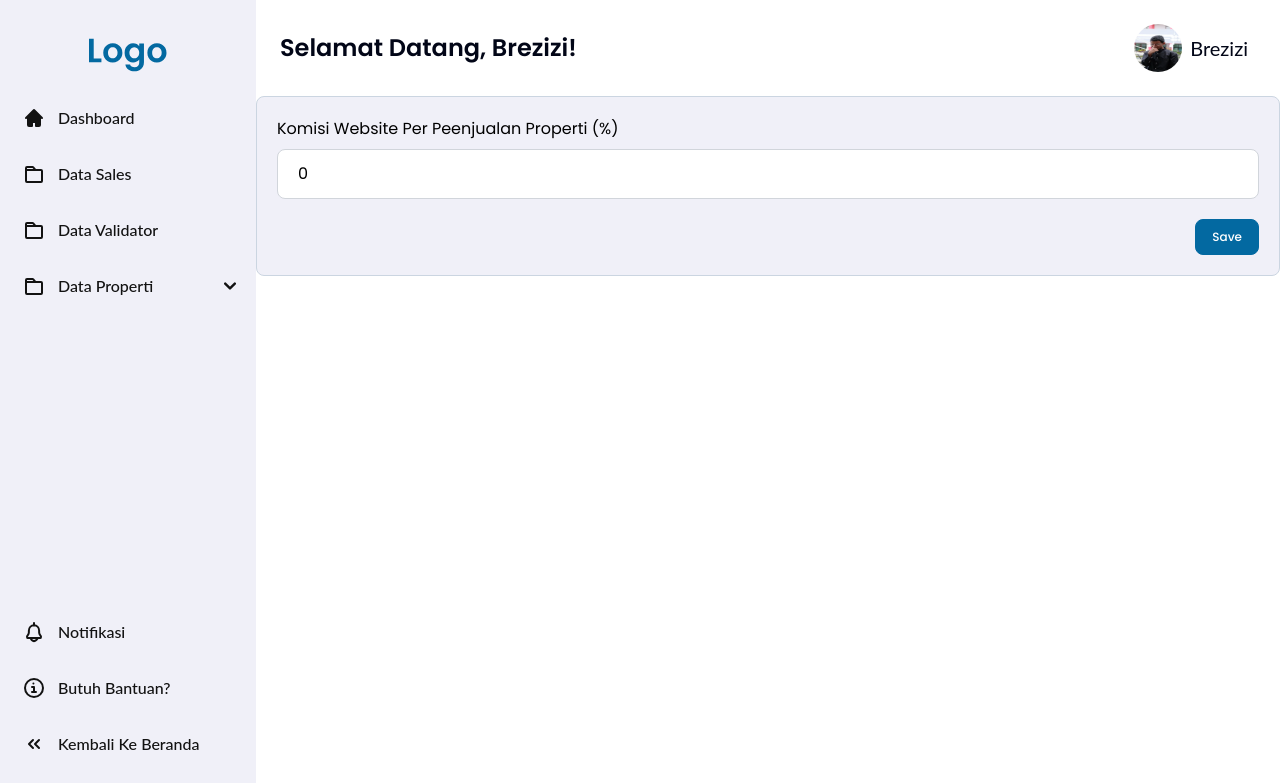
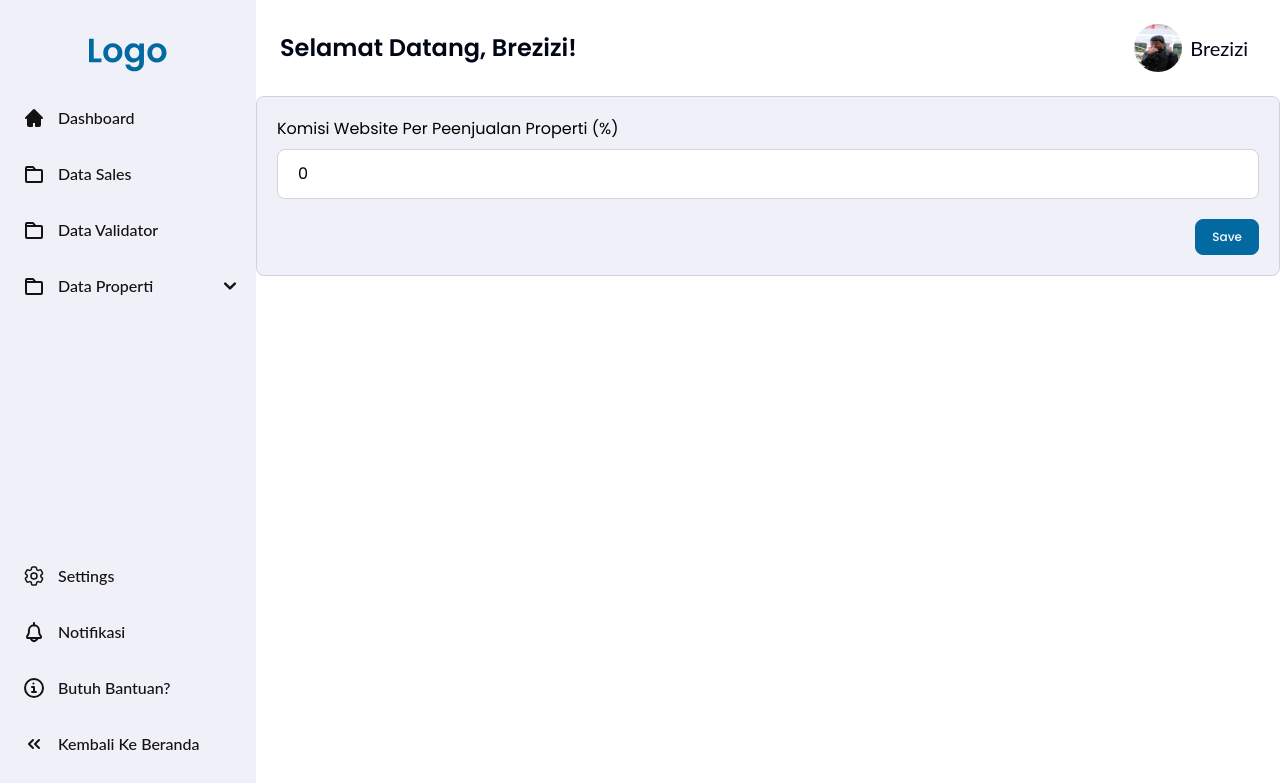
Before and after one commit to NaufalArkananta/OLM, a Laravel app: page /admin/owner/settings in a window 1280 px wide. Shown: the top 783 px of the page. Run offline with Laravel 12, Linux system fonts and the light colour scheme; style sheets or scripts are compiled from the project's sources; some libraries are stand-ins or nearby versions; some web fonts are replaced.

Commit message:
feat: update sidebar component with settings link and improved structure

```diff
--- a/resources/views/components/sidebar.blade.php
+++ b/resources/views/components/sidebar.blade.php
@@ -22,12 +22,30 @@
                     <x-agen-sidebar-items />
                 @endif
                 <ul class="w-full space-y-2">
+                    @if (Request::is('admin/owner/*'))
+                        <li>
+                            <a href="/admin/owner/settings"
+                                class="flex items-center px-2.5 py-3 font-medium text-black duration-200 rounded-lg hover:text-white hover:bg-sky-400 group">
+                                <svg xmlns="http://www.w3.org/2000/svg" fill="none" viewBox="0 0 24 24"
+                                    stroke-width="1.5" stroke="currentColor" class="size-6">
+                                    <path stroke-linecap="round" stroke-linejoin="round"
+                                        d="M9.594 3.94c.09-.542.56-.94 1.11-.94h2.593c.55 0 1.02.398 1.11.94l.213 1.281c.063.374.313.686.645.87.074.04.147.083.22.127.325.196.72.257 1.075.124l1.217-.456a1.125 1.125 0 0 1 1.37.49l1.296 2.247a1.125 1.125 0 0 1-.26 1.431l-1.003.827c-.293.241-.438.613-.43.992a7.723 7.723 0 0 1 0 .255c-.008.378.137.75.43.991l1.004.827c.424.35.534.955.26 1.43l-1.298 2.247a1.125 1.125 0 0 1-1.369.491l-1.217-.456c-.355-.133-.75-.072-1.076.124a6.47 6.47 0 0 1-.22.128c-.331.183-.581.495-.644.869l-.213 1.281c-.09.543-.56.94-1.11.94h-2.594c-.55 0-1.019-.398-1.11-.94l-.213-1.281c-.062-.374-.312-.686-.644-.87a6.52 6.52 0 0 1-.22-.127c-.325-.196-.72-.257-1.076-.124l-1.217.456a1.125 1.125 0 0 1-1.369-.49l-1.297-2.247a1.125 1.125 0 0 1 .26-1.431l1.004-.827c.292-.24.437-.613.43-.991a6.932 6.932 0 0 1 0-.255c.007-.38-.138-.751-.43-.992l-1.004-.827a1.125 1.125 0 0 1-.26-1.43l1.297-2.247a1.125 1.125 0 0 1 1.37-.491l1.216.456c.356.133.751.072 1.076-.124.072-.044.146-.086.22-.128.332-.183.582-.495.644-.869l.214-1.28Z" />
+                                    <path stroke-linecap="round" stroke-linejoin="round"
+                                        d="M15 12a3 3 0 1 1-6 0 3 3 0 0 1 6 0Z" />
+                                </svg>
+
+                                <span class="ms-3">Settings</span>
+                            </a>
+                        </li>
+                    @endif
                     <li>
                         <a href="#"
                             class="flex items-center px-2.5 py-3 w-full font-medium text-black duration-200 rounded-lg hover:text-white hover:bg-sky-400 group">
-              <svg class="w-6 h-6 text-black transition duration-200 group-hover:text-white" aria-hidden="true"
-                xmlns="http://www.w3.org/2000/svg" width="24" height="24" fill="none" viewBox="0 0 24 24">
-                <path stroke="currentColor" stroke-linecap="round" stroke-linejoin="round" stroke-width="2"
+                            <svg class="w-6 h-6 text-black transition duration-200 group-hover:text-white"
+                                aria-hidden="true" xmlns="http://www.w3.org/2000/svg" width="24" height="24"
+                                fill="none" viewBox="0 0 24 24">
+                                <path stroke="currentColor" stroke-linecap="round" stroke-linejoin="round"
+                                    stroke-width="2"
                                     d="M12 5.365V3m0 2.365a5.338 5.338 0 0 1 5.133 5.368v1.8c0 2.386 1.867 2.982 1.867 4.175 0 .593 0 1.292-.538 1.292H5.538C5 18 5 17.301 5 16.708c0-1.193 1.867-1.789 1.867-4.175v-1.8A5.338 5.338 0 0 1 12 5.365ZM8.733 18c.094.852.306 1.54.944 2.112a3.48 3.48 0 0 0 4.646 0c.638-.572 1.236-1.26 1.33-2.112h-6.92Z" />
                             </svg>
                             <span class="ms-3">Notifikasi</span>
@@ -36,9 +54,11 @@
                     <li>
                         <a href="#"
                             class="flex items-center px-2.5 py-3 w-full font-medium text-black duration-200 rounded-lg hover:text-white hover:bg-sky-400 group">
-              <svg class="w-6 h-6 text-black transition duration-200 group-hover:text-white" aria-hidden="true"
-                xmlns="http://www.w3.org/2000/svg" width="24" height="24" fill="none" viewBox="0 0 24 24">
-                <path stroke="currentColor" stroke-linecap="round" stroke-linejoin="round" stroke-width="2"
+                            <svg class="w-6 h-6 text-black transition duration-200 group-hover:text-white"
+                                aria-hidden="true" xmlns="http://www.w3.org/2000/svg" width="24" height="24"
+                                fill="none" viewBox="0 0 24 24">
+                                <path stroke="currentColor" stroke-linecap="round" stroke-linejoin="round"
+                                    stroke-width="2"
                                     d="M10 11h2v5m-2 0h4m-2.592-8.5h.01M21 12a9 9 0 1 1-18 0 9 9 0 0 1 18 0Z" />
                             </svg>
 
@@ -48,10 +68,11 @@
                     <li>
                         <a href="#"
                             class="flex items-center px-2.5 py-3 w-full font-medium text-black duration-200 rounded-lg hover:text-white hover:bg-sky-400 group">
-              <svg class="w-6 h-6 text-black transition duration-200 group-hover:text-white" aria-hidden="true"
-                xmlns="http://www.w3.org/2000/svg" width="24" height="24" fill="none" viewBox="0 0 24 24">
-                <path stroke="currentColor" stroke-linecap="round" stroke-linejoin="round" stroke-width="2"
-                  d="m17 16-4-4 4-4m-6 8-4-4 4-4" />
+                            <svg class="w-6 h-6 text-black transition duration-200 group-hover:text-white"
+                                aria-hidden="true" xmlns="http://www.w3.org/2000/svg" width="24" height="24"
+                                fill="none" viewBox="0 0 24 24">
+                                <path stroke="currentColor" stroke-linecap="round" stroke-linejoin="round"
+                                    stroke-width="2" d="m17 16-4-4 4-4m-6 8-4-4 4-4" />
                             </svg>
                             <span class="ms-3">Kembali Ke Beranda</span>
                         </a>
```
Lines whose indentation alone changed are shown as unchanged.
